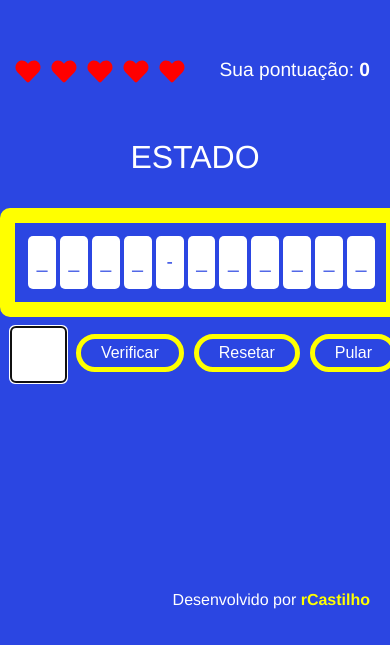
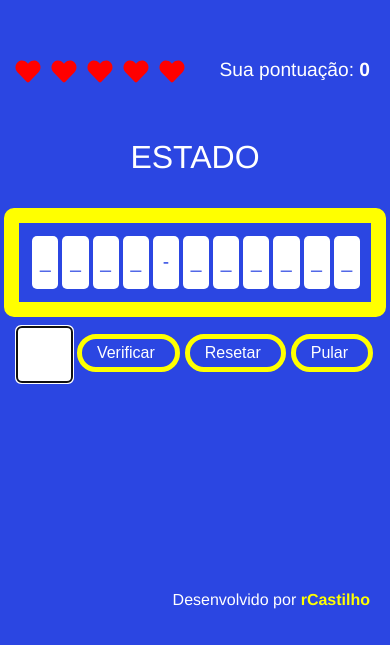
Before and after one commit to rscastilho/adivinhe-as-palavras-, a React (Create React App) app: page / in a window 390 px wide. Shown: the part 169-814 px from the top of the page. Built offline with nearby package versions, Linux system fonts and the light colour scheme.

Commit message:
validacaoResponsividade1

```diff
--- a/src/components/Palavras/Palavras.module.css
+++ b/src/components/Palavras/Palavras.module.css
@@ -48,7 +48,7 @@
         /* text-align: center; */
         /* align-items: center; */
         /* justify-content:center; */
-        width: 90%;
+        width: 85%;
         z-index: 100;
 
     }
--- a/src/pages/Game/Game.module.css
+++ b/src/pages/Game/Game.module.css
@@ -138,7 +138,7 @@
     }
     .inputLetra {
         margin-top: 10px;
-        margin-left: 18px;
+        margin-left: 0 auto;
         display: inline;
         height: 45px;
         width: 45px;
@@ -153,11 +153,11 @@
 
     .botao {
         text-align: center;
-        margin: auto 0 10px 10px;
+        margin: auto 0 10px 5px;
         font-size: 1em;
         padding-top: 5px;
         padding-bottom: 5px;
-        padding-left: 20px;
+        padding-left: 15px;
         padding-right: 20px;
         color: #fff;
         border: 5px solid yellow;
@@ -169,11 +169,11 @@
 
     .botao:hover {
         text-align: center;
-        margin: auto 0 10px 10px;
+        margin: auto 0 10px 5px;
         font-size: 1em;
         padding-top: 5px;
         padding-bottom: 5px;
-        padding-left: 20px;
+        padding-left: 15px;
         padding-right: 20px;
         color:  #2b46e2;
         border: 5px solid yellow;
```
